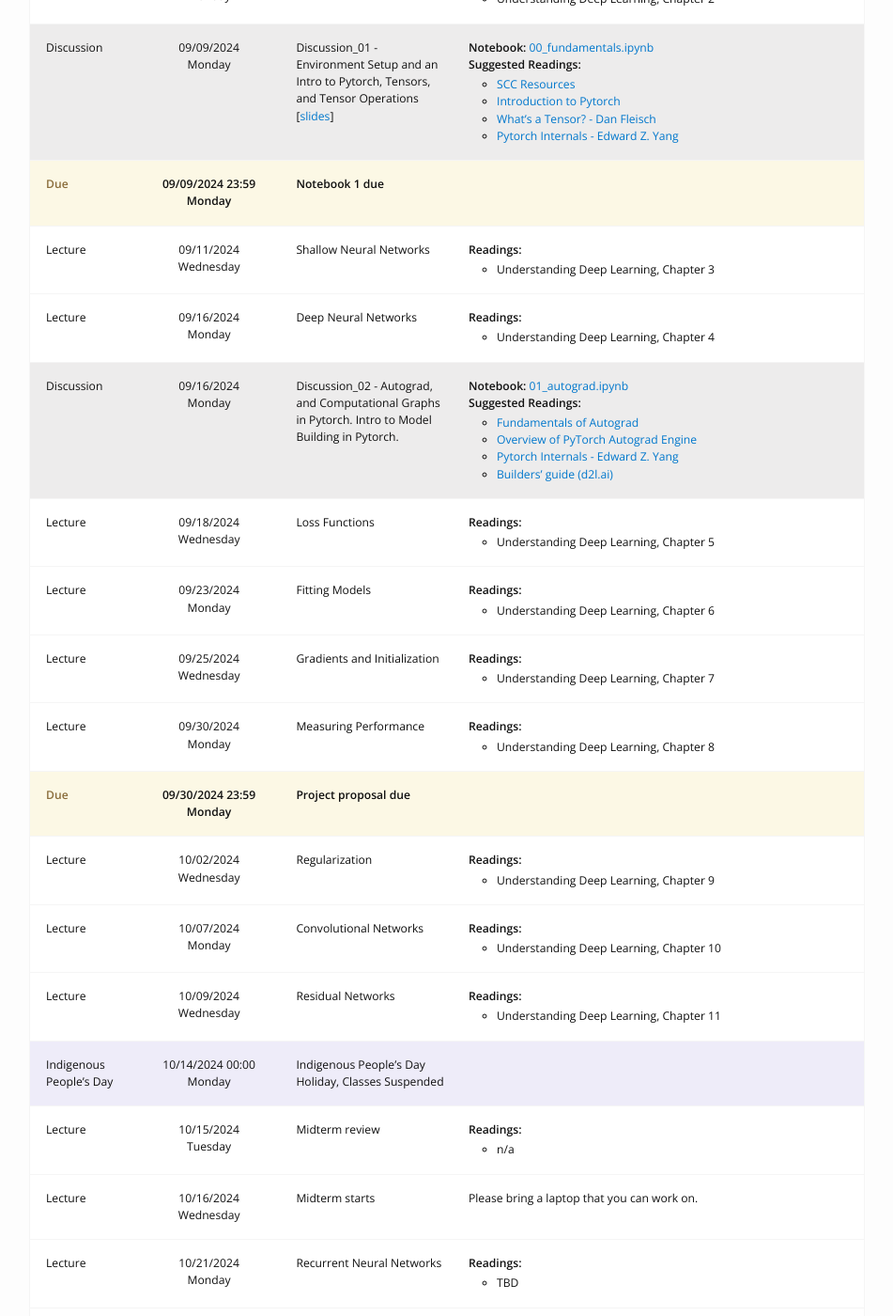
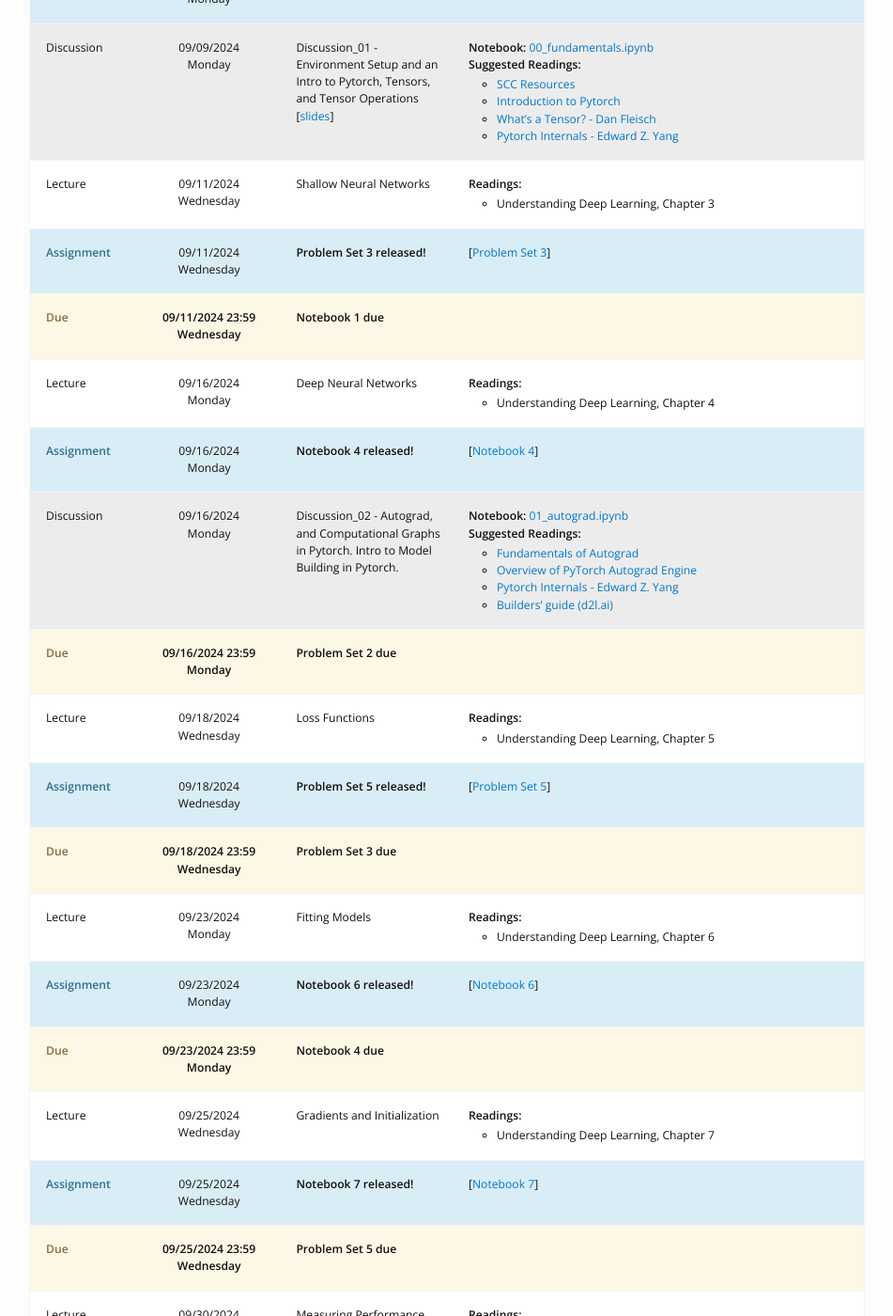
Before and after one commit to DL4DS/fa2024, a Jekyll site: the page built from schedule.md, in a window 1280 px wide and 1400 px high, scrolled down 624 px. Shown: the whole window at 94% size, without its empty margins (164-1115 px from the left). Built offline with Jekyll 4.4.1, drawn with Linux system fonts in a browser that asks for light colours; nearby versions of some CDN libraries; some of the changed text lies outside the part shown.

Commit message:
+ added assignments through final project proposal

```diff
--- a/_assignments/00_proposal.md
+++ /dev/null
@@ -1,13 +0,0 @@
----
-type: assignment
-date: 2024-09-04T14:00-0500
-title: Project Proposal
-pdf: /static_files/project/proj_prop.pdf
-latex: /static_files/project/proj_prop.tex
-hide_from_announcments: true
-due_event:
-    type: due
-    date: 2024-09-30T23:59:00-5:00
-    description: 'Project proposal due'
----
-Project proposal. See links for PDF and LaTeX templates. Turn in on GradeScope.
--- /dev/null
+++ b/_assignments/02_problem_set.md
@@ -0,0 +1,12 @@
+---
+type: assignment
+date: 2024-09-09T15:00-0500
+title: Problem Set 2
+hide_from_announcments: true
+due_event:
+    type: due
+    date: 2024-09-16T23:59:00-5:00
+    description: 'Problem Set 2 due'
+---
+Problem Set 2 -- Supervised Learning.
+Turn in on GradeScope.
--- /dev/null
+++ b/_assignments/03_problem_set.md
@@ -0,0 +1,12 @@
+---
+type: assignment
+date: 2024-09-11T15:00-0500
+title: Problem Set 3
+hide_from_announcments: true
+due_event:
+    type: due
+    date: 2024-09-18T23:59:00-5:00
+    description: 'Problem Set 3 due'
+---
+Problem Set 3 -- Shallow Neural Networks.
+Turn in on GradeScope.
--- /dev/null
+++ b/_assignments/04_notebook.md
@@ -0,0 +1,13 @@
+---
+type: assignment
+date: 2024-09-16T15:00-0500
+title: Notebook 4
+notebook: https://github.com/DL4DS/fa2024/blob/main/static_files/assignments/04_notebook.ipynb
+hide_from_announcments: true
+due_event:
+    type: due
+    date: 2024-09-23T23:59:00-5:00
+    description: 'Notebook 4 due'
+---
+Notebook 4 -- Deep Neural Networks.
+Turn in on GradeScope.
--- /dev/null
+++ b/_assignments/05_problem_set.md
@@ -0,0 +1,12 @@
+---
+type: assignment
+date: 2024-09-18T15:00-0500
+title: Problem Set 5
+hide_from_announcments: true
+due_event:
+    type: due
+    date: 2024-09-25T23:59:00-5:00
+    description: 'Problem Set 5 due'
+---
+Problem Set 5 -- Loss Functions.
+Turn in on GradeScope.
--- /dev/null
+++ b/_assignments/06_notebook.md
@@ -0,0 +1,13 @@
+---
+type: assignment
+date: 2024-09-23T15:00-0500
+title: Notebook 6
+notebook: https://github.com/DL4DS/fa2024/blob/main/static_files/assignments/06_notebook.ipynb
+hide_from_announcments: true
+due_event:
+    type: due
+    date: 2024-09-30T23:59:00-5:00
+    description: 'Notebook 6 due'
+---
+Notebook 6 -- Fitting Models.
+Turn in on GradeScope.
--- /dev/null
+++ b/_assignments/07_notebook.md
@@ -0,0 +1,13 @@
+---
+type: assignment
+date: 2024-09-25T15:00-0500
+title: Notebook 7
+notebook: https://github.com/DL4DS/fa2024/blob/main/static_files/assignments/07_notebook.ipynb
+hide_from_announcments: true
+due_event:
+    type: due
+    date: 2024-10-02T23:59:00-5:00
+    description: 'Notebook 7 due'
+---
+Notebook 7 -- Gradients and Initialization.
+Turn in on GradeScope.
--- /dev/null
+++ b/_assignments/08_notebook.md
@@ -0,0 +1,13 @@
+---
+type: assignment
+date: 2024-09-30T15:00-0500
+title: Notebook 8
+notebook: https://github.com/DL4DS/fa2024/blob/main/static_files/assignments/08_notebook.ipynb
+hide_from_announcments: true
+due_event:
+    type: due
+    date: 2024-10-07T23:59:00-5:00
+    description: 'Notebook 8 due'
+---
+Notebook 8 -- Measuring Performance.
+Turn in on GradeScope.
--- /dev/null
+++ b/_assignments/09_notebook.md
@@ -0,0 +1,13 @@
+---
+type: assignment
+date: 2024-10-02T15:00-0500
+title: Notebook 9
+notebook: https://github.com/DL4DS/fa2024/blob/main/static_files/assignments/09_notebook.ipynb
+hide_from_announcments: true
+due_event:
+    type: due
+    date: 2024-10-09T23:59:00-5:00
+    description: 'Notebook 9 due'
+---
+Notebook 9 -- Regularization.
+Turn in on GradeScope.
--- /dev/null
+++ b/_assignments/10_notebook.md
@@ -0,0 +1,13 @@
+---
+type: assignment
+date: 2024-10-07T15:00-0500
+title: Notebook 10
+notebook: https://github.com/DL4DS/fa2024/blob/main/static_files/assignments/10_notebook.ipynb
+hide_from_announcments: true
+due_event:
+    type: due
+    date: 2024-10-15T23:59:00-5:00
+    description: 'Notebook 10 due'
+---
+Notebook 10 -- Convolutional Networks
+Turn in on GradeScope.
--- /dev/null
+++ b/_assignments/11_proposal_draft.md
@@ -0,0 +1,15 @@
+---
+type: assignment
+date: 2024-10-21T15:00-0500
+title: Project Proposal Draft
+pdf: /static_files/project/proj_prop.pdf
+latex: /static_files/project/proj_prop.tex
+hide_from_announcments: true
+due_event:
+    type: due
+    date: 2024-10-28T23:59:00-5:00
+    description: 'Project proposal draft due'
+---
+Project proposal draft.
+See links for PDF and LaTeX templates.
+Turn in on GradeScope.
--- /dev/null
+++ b/_assignments/12_proposal_final.md
@@ -0,0 +1,15 @@
+---
+type: assignment
+date: 2024-10-30T15:00-0500
+title: Project Proposal Final
+pdf: /static_files/project/proj_prop.pdf
+latex: /static_files/project/proj_prop.tex
+hide_from_announcments: true
+due_event:
+    type: due
+    date: 2024-11-04T23:59:00-5:00
+    description: 'Project proposal final due'
+---
+Submit a final version of your project proposal after feedback.
+See links for PDF and LaTeX templates.
+Turn in on GradeScope.
```
Also changed, not shown: _assignments/01_notebook.md (+1 -1 lines).
